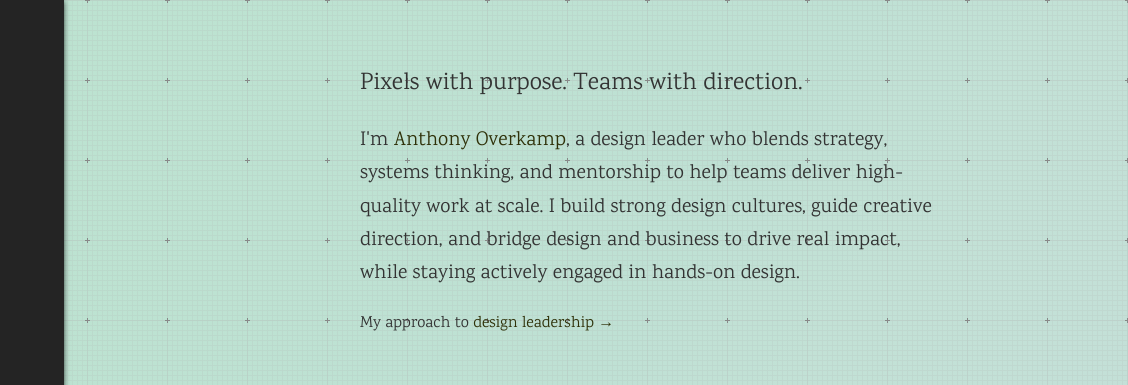
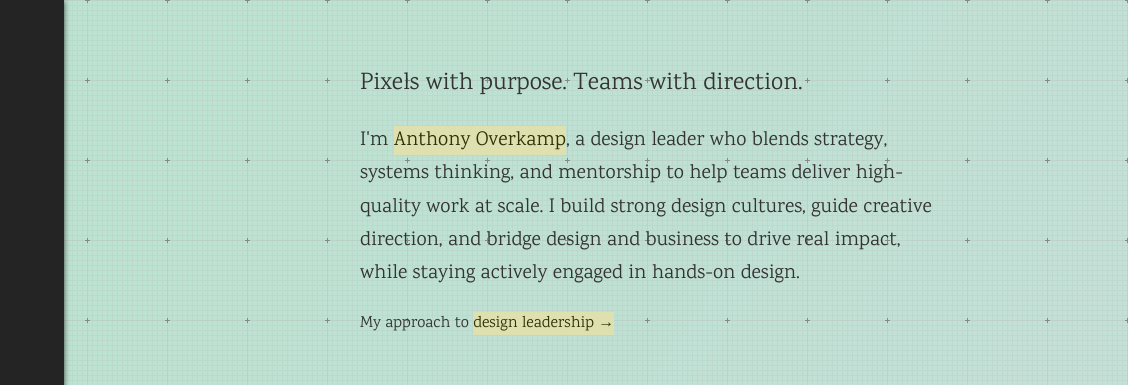
Before and after one commit to aoverkamp/11ty-aoverkamp, an Eleventy site: page src/design.html in a window 1280 px wide. Shown: the top 385 px of the page, 152-1280 px from the left. Built offline with nearby package versions, Linux system fonts and the light colour scheme; Eleventy itself is replaced by a stand-in of ours; files that its build step writes are made by us from their sources.

Commit message:
design link styles

```diff
--- a/src/design.html
+++ b/src/design.html
@@ -14,14 +14,17 @@ description: "Selection of design work, featured writing, and career info about
     .main {
         background-image: url("/assets/images/graphy.png");
         background-repeat: repeat;
-    }
+
         a {
             color: #54008e;
             color: #2f3109;
+            background-color: #dee1af;
 
             &:hover, &:focus {
                 color: #2b0048;
                 color: #1d1f04;
+                background-color: #f0f2d7;
+            }
         }
     }
 </style>
```
Lines whose indentation alone changed are shown as unchanged.
